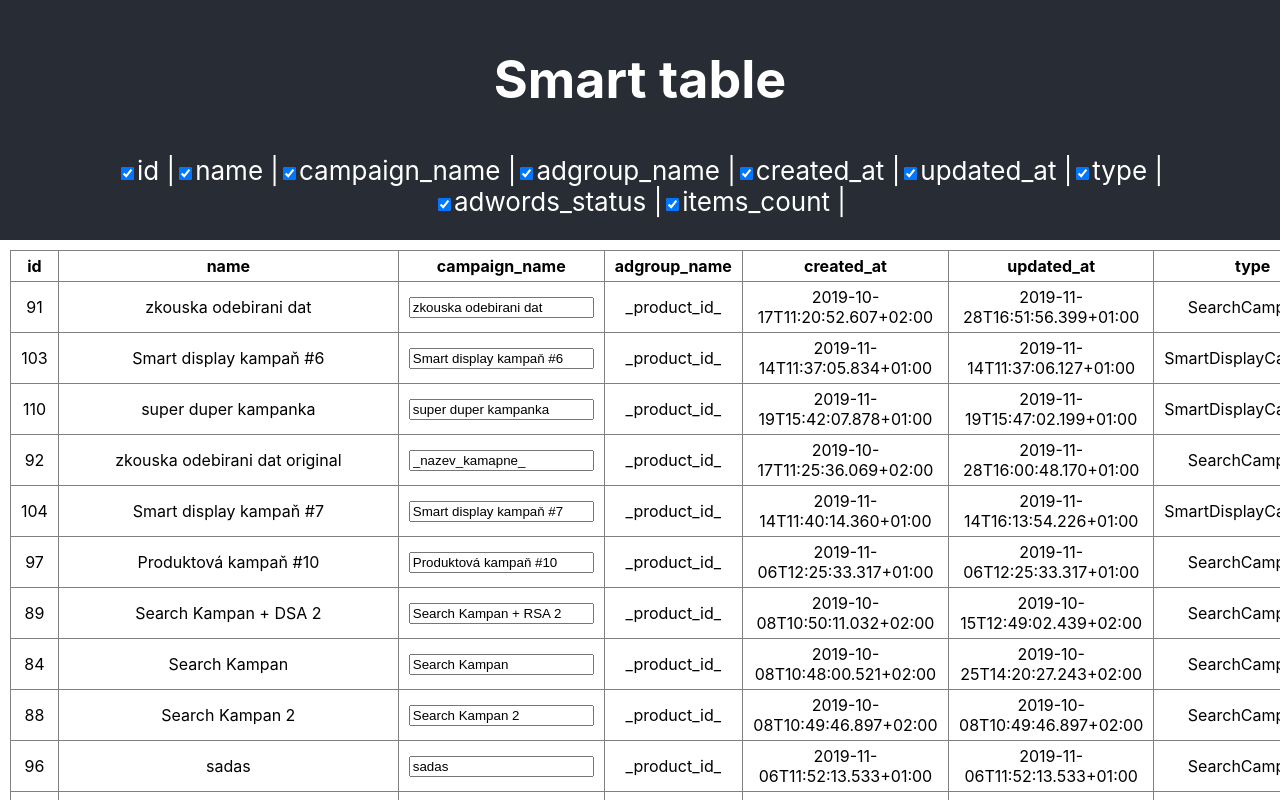
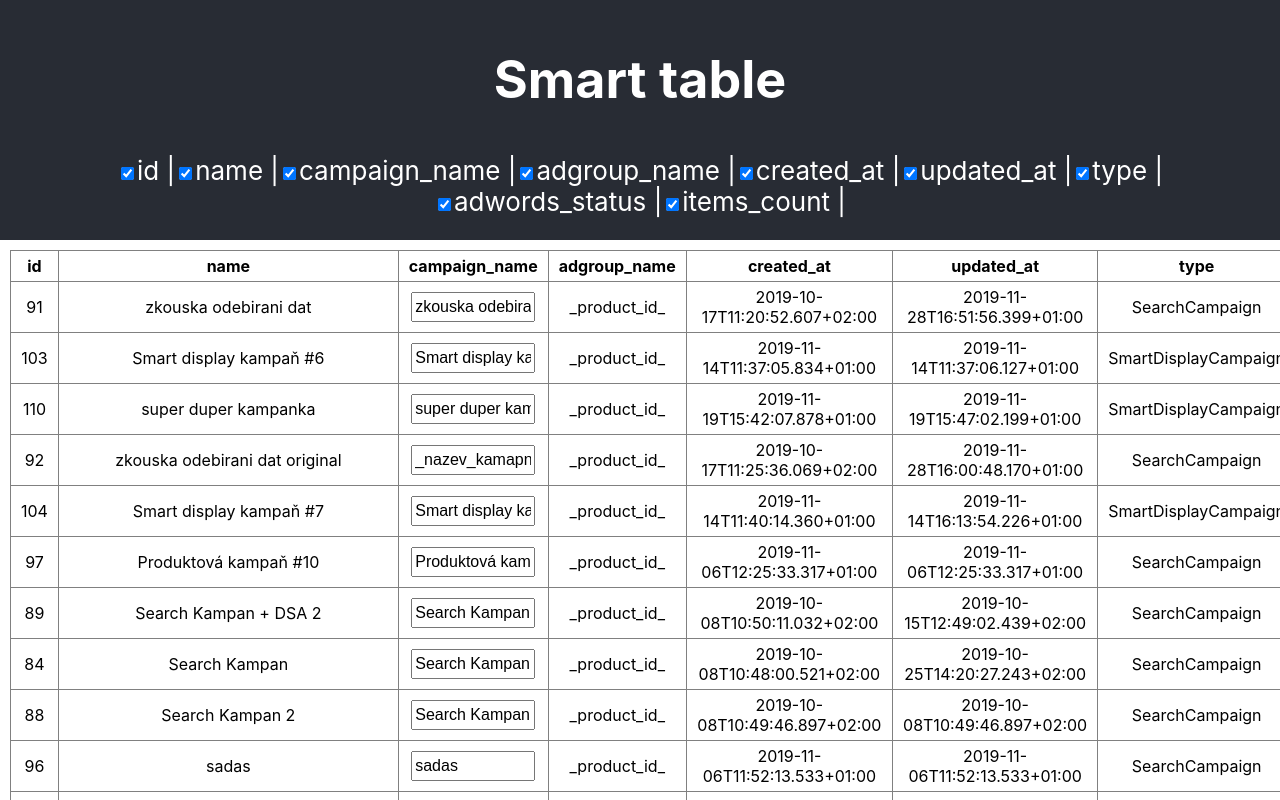
Before and after one commit to michal-p/smart_table, a React (Create React App) app: page / in a window 1280 px wide. Shown: the top 800 px of the page. Built offline with nearby package versions, Linux system fonts and the light colour scheme; data requests are answered from the project's data file.

Commit message:
Improved table design

```diff
--- a/src/App.css
+++ b/src/App.css
@@ -14,8 +14,17 @@
 }
 
 table {
-  margin: 10px;
+  width: 100%;
   border-collapse: collapse;
+}
+
+table td input, table td select {
+  font-size: 1em;
+}
+
+table td input {
+    width: 90%;
+    height: 1.5em;
 }
 
 table td, table th {
@@ -33,7 +42,8 @@ table td, table th {
 }
 
 main {
-  overflow-x:auto;
+  overflow-x: auto;
+  padding: 10px;
 }
 
 .error {
--- a/src/App.js
+++ b/src/App.js
@@ -29,7 +29,6 @@ const App = () => {
   }
 
   const handlerTable = (event) => {
-    console.log("handlerTable event.target: ", event.target)
     event.preventDefault()
     let camps = [...campaigns]
     let editCamp = camps.find(obj => obj.id === Number(event.target.id))
--- a/src/components/Campaigns.js
+++ b/src/components/Campaigns.js
@@ -7,7 +7,7 @@ const Campaigns = ({campaigns, columns, handlerTable}) => {
 		<table>
 			<thead>
 				<tr>
-					{columnsKeys.map(column => <th key={column}>{column}</th>)}
+					{columnsKeys.map(column => <th className={column} key={column}>{column}</th>)}
 				</tr>
 			</thead>
 			<tbody>
--- a/src/components/Input.js
+++ b/src/components/Input.js
@@ -2,9 +2,7 @@ import React from 'react'
 
 const Input = ({id, name, value, handlerTable}) => {
 	if(name === 'campaign_name') {
-		return (
-				<input id={id} type="text" name={name} value={value} onChange={handlerTable}/>
-		)
+		return <input id={id} type="text" name={name} value={value} onChange={handlerTable}/>
 	} else if(name === 'adwords_status') {
 		return (
 			<select id={id} name={name} value={value} onChange={handlerTable}>
```
